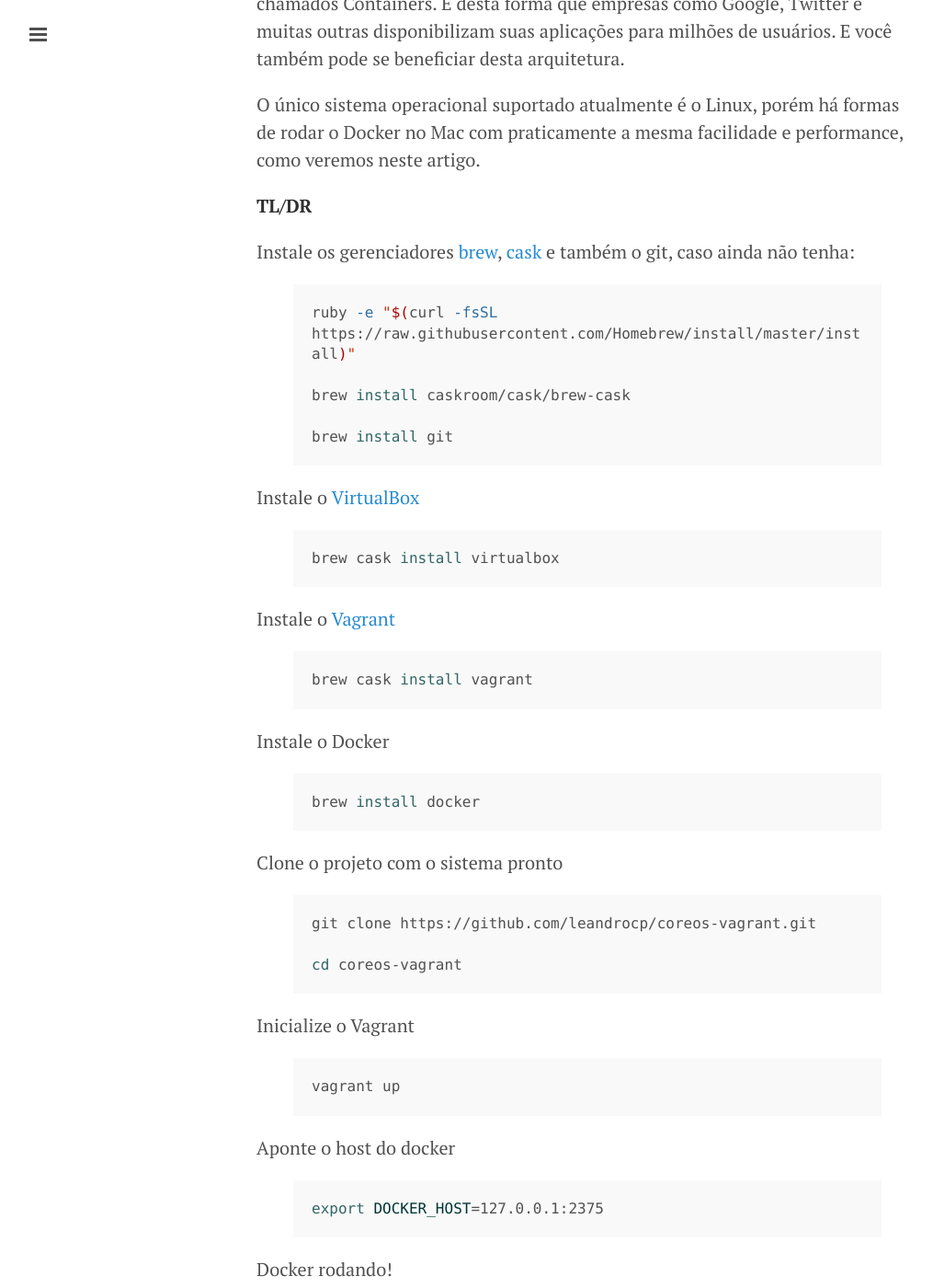
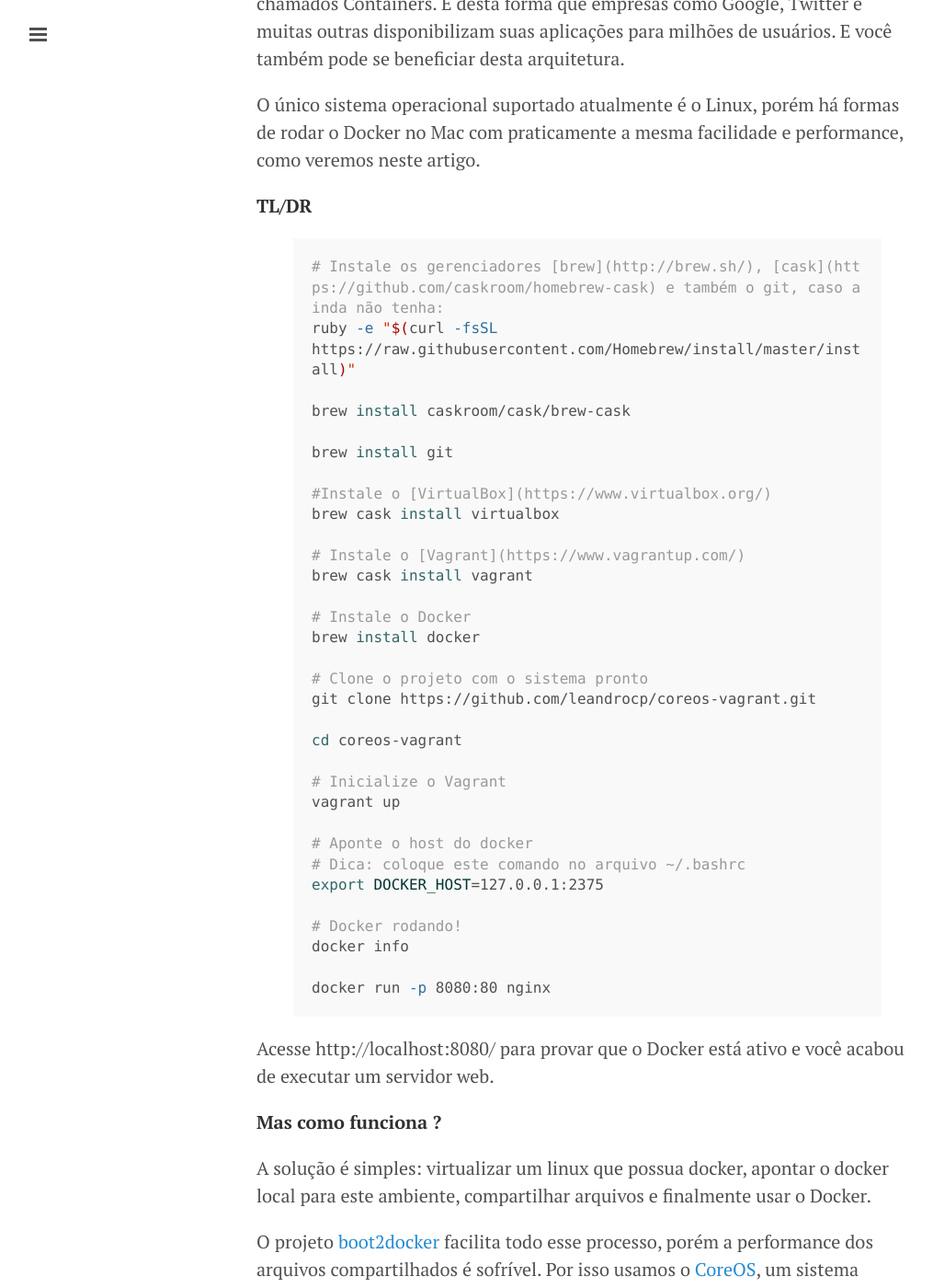
Before and after one commit to leandrocp/leandrocp.github.io, a Jekyll site: the page built from _posts/2015-06-19-docker-no-macos.md, in a window 1280 px wide and 1400 px high, scrolled down 273 px. Shown: the whole window at 92% size, without its empty margins (1-1016 px from the left). Built offline with Jekyll 4.4.1, drawn with Linux system fonts in a browser that asks for light colours; Markdown is read by kramdown in place of the engine named in the settings; comment, search, counter and statistics services are not loaded.

Commit message:
Update 2015-06-19-docker-no-macos.md

```diff
--- a/_posts/2015-06-19-docker-no-macos.md
+++ b/_posts/2015-06-19-docker-no-macos.md
@@ -9,58 +9,38 @@
 
 **TL/DR**
 
-Instale os gerenciadores [brew](http://brew.sh/), [cask](https://github.com/caskroom/homebrew-cask) e também o git, caso ainda não tenha:
+{% highlight bash %}
 
-{% highlight bash %}
+# Instale os gerenciadores [brew](http://brew.sh/), [cask](https://github.com/caskroom/homebrew-cask) e também o git, caso ainda não tenha:
 ruby -e "$(curl -fsSL
 https://raw.githubusercontent.com/Homebrew/install/master/install)"
 
 brew install caskroom/cask/brew-cask
 
 brew install git
-{% endhighlight %}
 
-Instale o [VirtualBox](https://www.virtualbox.org/)
+#Instale o [VirtualBox](https://www.virtualbox.org/)
+brew cask install virtualbox
 
-{% highlight bash %}
-brew cask install virtualbox
-{% endhighlight %}
+# Instale o [Vagrant](https://www.vagrantup.com/)
+brew cask install vagrant
 
-Instale o [Vagrant](https://www.vagrantup.com/)
+# Instale o Docker
+brew install docker
 
-{% highlight bash %}
-brew cask install vagrant
-{% endhighlight %}
-
-Instale o Docker
-
-{% highlight bash %}
-brew install docker
-{% endhighlight %}
-
-Clone o projeto com o sistema pronto
-
-{% highlight bash %}
+# Clone o projeto com o sistema pronto
 git clone https://github.com/leandrocp/coreos-vagrant.git
 
 cd coreos-vagrant
-{% endhighlight %}
 
-Inicialize o Vagrant
+# Inicialize o Vagrant
+vagrant up
 
-{% highlight bash %}
-vagrant up
-{% endhighlight %}
+# Aponte o host do docker
+# Dica: coloque este comando no arquivo ~/.bashrc
+export DOCKER_HOST=127.0.0.1:2375
 
-Aponte o host do docker
-
-{% highlight bash %}
-export DOCKER_HOST=127.0.0.1:2375
-{% endhighlight %}
-
-Docker rodando!
-
-{% highlight bash %}
+# Docker rodando!
 docker info
 
 docker run -p 8080:80 nginx
```
